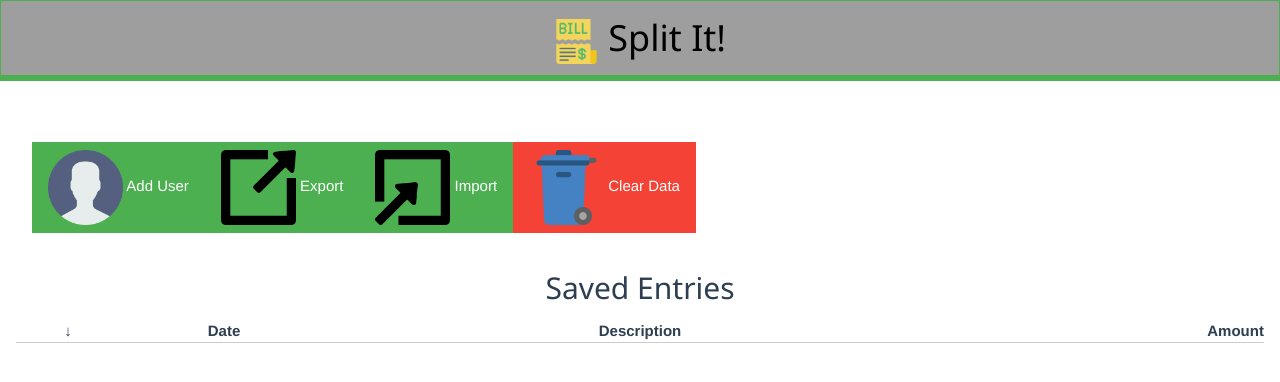
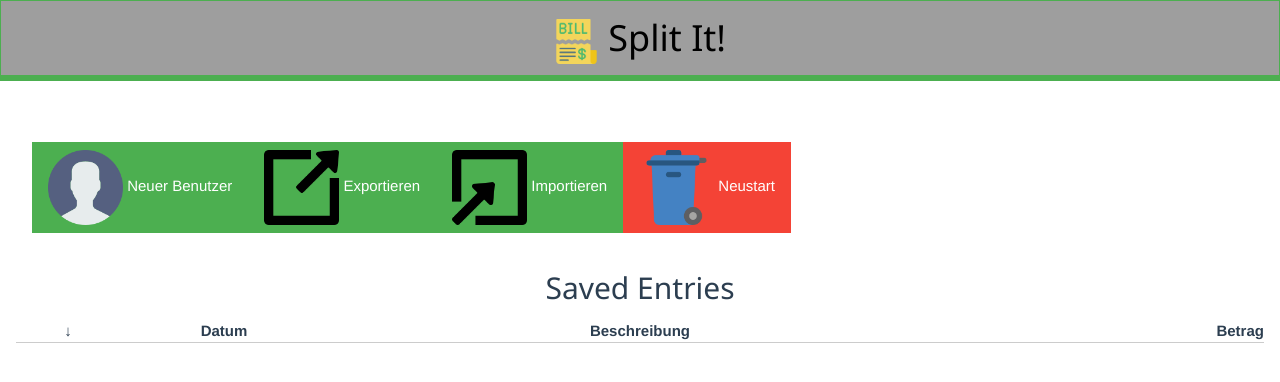
Before and after one commit to Manjack21/splitit, a Vue app: page / in a window 1280 px wide. Shown: the top 382 px of the page. Built offline with nearby package versions, Linux system fonts and the light colour scheme.

Commit message:
added internationalization

```diff
--- /dev/null
+++ b/public/lang/de.json
@@ -0,0 +1,29 @@
+{
+    "addUser": "Neuer Benutzer",
+    "export": "Exportieren",
+    "import": "Importieren",
+    "delete": "Neustart",
+
+    "receiver": "Empfänger",
+    "name": "Name",
+    "date": "Datum",
+    "amount": "Betrag",
+    "description": "Beschreibung",
+    "factor": "Faktor (Anzahl Personen)",
+
+    "buyWhat": "Was / Wo",
+    "buyDate": "Datum",
+    "buyAmount": "Betrag",
+    "buySubmit": "Jupp, das hab' ich gekauft",
+
+    "loadSaveFile": "Gespeicherte Daten",
+    "loadSubmit": "Datei importieren",
+
+    "repayAmount": "Betrag",
+    "repayDate": "Datum",
+    "repaySubmit": "Bitte schön",
+
+    "btnBuy": "Ich hab' was bezahlt",
+    "btnRepay": "Ich hab jmd. Geld gegeben",
+    "btnDepts": "Wer bekommt noch was?"
+}
--- a/src/App.vue
+++ b/src/App.vue
@@ -7,16 +7,16 @@
     <main id="app" class="w3-container">
       <nav class="w3-container w3-bar">
         <div class="w3-bar-item w3-button w3-green" v-on:click="showModal('newParticipantModal')">
-            <img src="user.png" style="height:5rem;"> Add User
+            <img src="user.png" style="height:5rem;"> <i18n textId="addUser" />
         </div>
         <div class="w3-bar-item w3-button w3-green" v-on:click="exportData()">
-            <img src="export.png" style="height:5rem;"> Export
+            <img src="export.png" style="height:5rem;"> <i18n textId="export" />
         </div>
         <div class="w3-bar-item w3-button w3-green" v-on:click="showModal('importModal')">
-            <img src="import.png" style="height:5rem;"> Import
+            <img src="import.png" style="height:5rem;"> <i18n textId="import" />
         </div>
         <div class="w3-bar-item w3-button w3-red" v-on:click="resetData()">
-            <img src="delete.png" style="height:5rem;"> Clear Data
+            <img src="delete.png" style="height:5rem;"> <i18n textId="delete" />
         </div>
       </nav>
 
@@ -47,16 +47,16 @@
       <div class="w3-modal-content w3-padding" style="width:20rem; padding-top:3rem;">
         <span v-on:click="hideModal('newParticipantModal');" class="w3-button w3-display-topright">&times;</span>
         <p>
-          <label for="newParticipantName">Name: </label>
+          <label for="newParticipantName"><i18n text-id="name"/>: </label>
           <input class="w3-input w3-border" v-model="newParticipant.name" name="newParticipantName">
         </p>
         <p>
-          <label for="newParticipantFactor">Factor [aka. people count]: </label>
+          <label for="newParticipantFactor"><i18n text-id="factor"/>: </label>
           <input class="w3-input w3-border" v-model.number="newParticipant.factor" name="newParticipantFactor">
         </p>
         <p>
           <button class="w3-btn w3-block w3-green" v-on:click="addParticipant(); hideModal('newParticipantModal');">
-            Add User
+            <i18n text-id="addUser"/>
           </button>
         </p>
       </div>
@@ -66,20 +66,20 @@
       <div class="w3-modal-content w3-padding" style="width:20rem; padding-top:3rem;">
         <span v-on:click="hideModal('newBuyModal');" class="w3-button w3-display-topright">&times;</span>
         <p>
-          <label for="newBuyName">What &amp; where: </label>
+          <label for="newBuyName"><i18n text-id="buyWhat" />: </label>
           <input class="w3-input w3-border" v-model="newEntry.name" name="newBuyName">
         </p>
         <p>
-          <label for="newBuyDate">Purchase date: </label>
+          <label for="newBuyDate"><i18n text-id="buyDate" />: </label>
           <input class="w3-input w3-border" v-model="newEntry.date" type="date" name="newBuyDate">
         </p>
         <p>
-          <label for="newBuyAmount">Total amount: </label>
+          <label for="newBuyAmount"><i18n text-id="buyAmount" />: </label>
           <CurrencyInput v-model="newEntry.amount" />
         </p>
         <p>
           <button class="w3-btn w3-block w3-green" v-on:click="addEntry(); hideModal('newBuyModal');">
-            Yes, i've buyed that!
+            <i18n text-id="buySubmit" />
           </button>
         </p>
       </div>
@@ -89,12 +89,12 @@
       <div class="w3-modal-content w3-padding" style="width:20rem; padding-top:3rem;">
         <span v-on:click="hideModal('importModal');" class="w3-button w3-display-topright">&times;</span>
         <p>
-          <label for="importFile">Save File: </label>
+          <label for="importFile"><i18n text-id="loadSaveFile" />: </label>
           <input class="w3-input w3-border" type="file" id="importFile" name="importFile">
         </p>
         <p>
           <button class="w3-btn w3-block w3-green" v-on:click="importData(); hideModal('importModal');">
-            Import
+            <i18n text-id="loadSubmit" />
           </button>
         </p>
       </div>
@@ -106,14 +106,14 @@
         <span v-on:click="hideModal('newRepayModal');" class="w3-button w3-display-topright">&times;</span>
         <input v-model="newEntry.name" type="hidden" name="newRepayName">
         <p>
-          <label for="newRepayAmount">Total amount: </label>
+          <label for="newRepayAmount"><i18n text-id="repayAmount" />: </label>
           <CurrencyInput v-model="newEntry.amount" />
         </p>
         <p>
-          <label for="newRepayAmount">Repay date: </label>
+          <label for="newRepayAmount"><i18n text-id="repayDate" />: </label>
           <input class="w3-input" type="date" v-model="newEntry.date" />
         </p>
-        <p>Receiver {{receiverName}}</p>
+        <p><i18n text-id="receiver" /> {{receiverName}}</p>
         <div class="w3-cell-row">
           <div
             class="w3-card w3-cell w3-padding w3-margin"
@@ -128,7 +128,7 @@
         </div>
         <p>
           <button class="w3-btn w3-block w3-green" v-on:click="addEntry(); hideModal('newRepayModal');">
-            Have your money
+            <i18n text-id="repaySubmit" />
           </button>
         </p>
       </div>
--- a/src/components/EntryTable.vue
+++ b/src/components/EntryTable.vue
@@ -4,9 +4,9 @@
         <h2>Saved Entries</h2>
         <div class="w3-row w3-border-bottom">
             <div class="w3-col s1 w3-center">&darr;</div>
-            <div class="w3-col m2 w3-hide-small w3-center"><strong>Date</strong></div>
-            <div class="w3-col m6 s8 w3-center"><strong>Description</strong></div>
-            <div class="w3-col s3 w3-right-align"><strong>Amount</strong></div>
+            <div class="w3-col m2 w3-hide-small w3-center"><strong><i18n text-id="date" /></strong></div>
+            <div class="w3-col m6 s8 w3-center"><strong><i18n text-id="description" /></strong></div>
+            <div class="w3-col s3 w3-right-align"><strong><i18n text-id="amount" /></strong></div>
         </div>
         <div class="w3-border-bottom" v-for="entry in entries" :key="entry.key()">
             <div class="w3-row-padding">
--- /dev/null
+++ b/src/components/I18n.vue
@@ -0,0 +1,21 @@
+
+<template>
+    <span>{{text}}</span>
+</template>
+
+<script>
+export default {
+    name: 'I18n',
+    data: function(){
+        return {
+            text: ""
+        }
+    },
+    props: {
+        textId : String
+    },
+    created() {
+        this.$lang.text().then(data => this.text = data[this.textId]);
+    }
+}
+</script>
--- a/src/components/ParticipantCard.vue
+++ b/src/components/ParticipantCard.vue
@@ -6,13 +6,13 @@
             <p><currency :value="totalAmount" /></p>
 
             <div class="w3-block w3-button w3-green" v-on:click="$emit('addBuyEntry', participant)">
-                I've buyed something
+                <i18n text-id="btnBuy" />
             </div>
             <div class="w3-block w3-button w3-green" v-on:click="$emit('addRepayEntry', participant)">
-                I repayed some money
+                <i18n text-id="btnRepay" />
             </div>
             <div class="w3-block w3-button w3-green" v-on:click="toggleDetails()">
-                Show my depts
+                <i18n text-id="btnDepts" />
             </div>
 
             <span class="w3-button w3-display-topright w3-xlarge" @click="$emit('removeParticipant', participant)">
--- a/src/main.js
+++ b/src/main.js
@@ -1,7 +1,12 @@
 import Vue from 'vue'
 import App from './App.vue'
+import Language from './models/Language'
+import I18n from './components/I18n'
 
 Vue.config.productionTip = false
+
+Vue.prototype.$lang = new Language("de");
+Vue.component('i18n', I18n);
 
 Vue.filter('currencyDisplay', {
   // model -> view
--- /dev/null
+++ b/src/models/Language.js
@@ -0,0 +1,14 @@
+
+export default class Language
+{
+    constructor(lang = "en"){
+        this.loadPromise = fetch(`lang/${lang}.json`)
+            .then(response => response.json())
+            .then(data => this.texts = data);
+    }
+
+    text(){
+        return this.loadPromise;
+    }
+
+}
```
Also changed, not shown: public/lang/en.json (added, +29 -0 lines).
